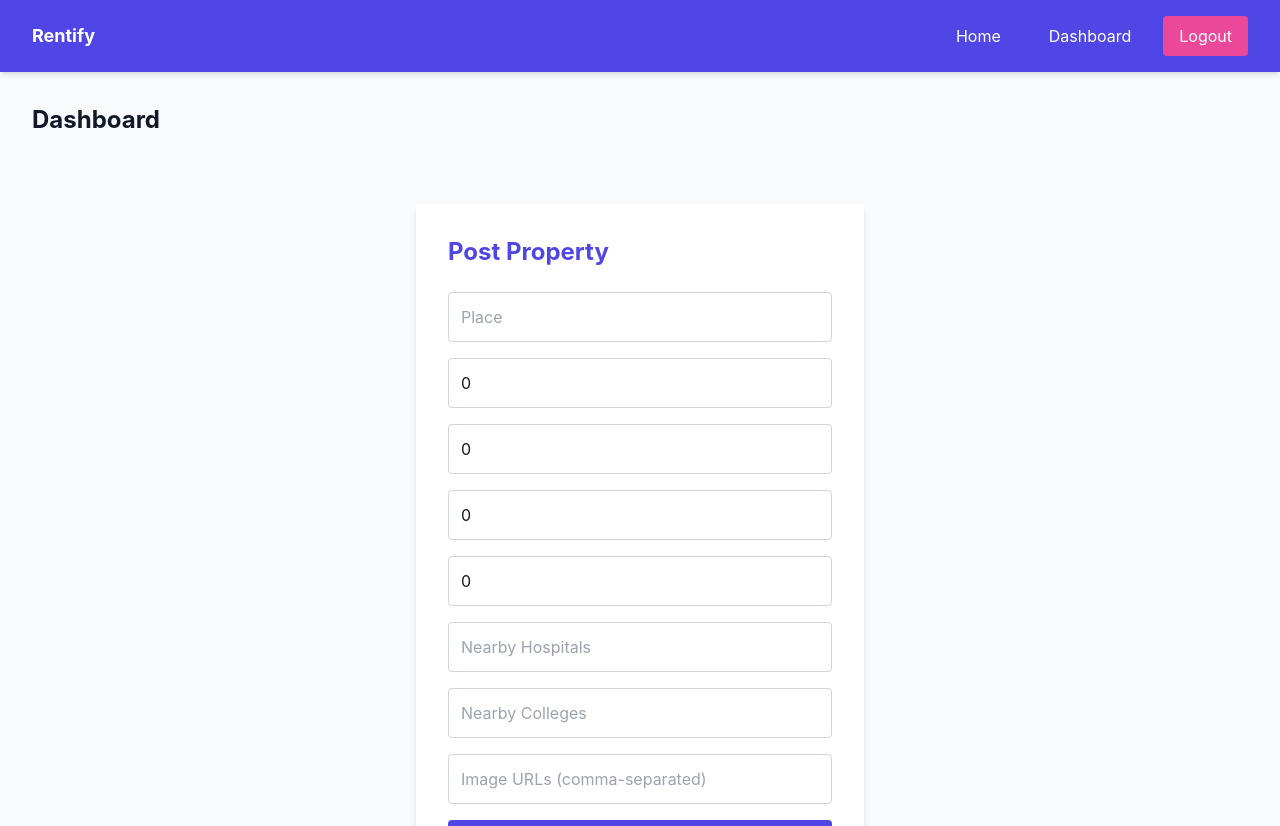
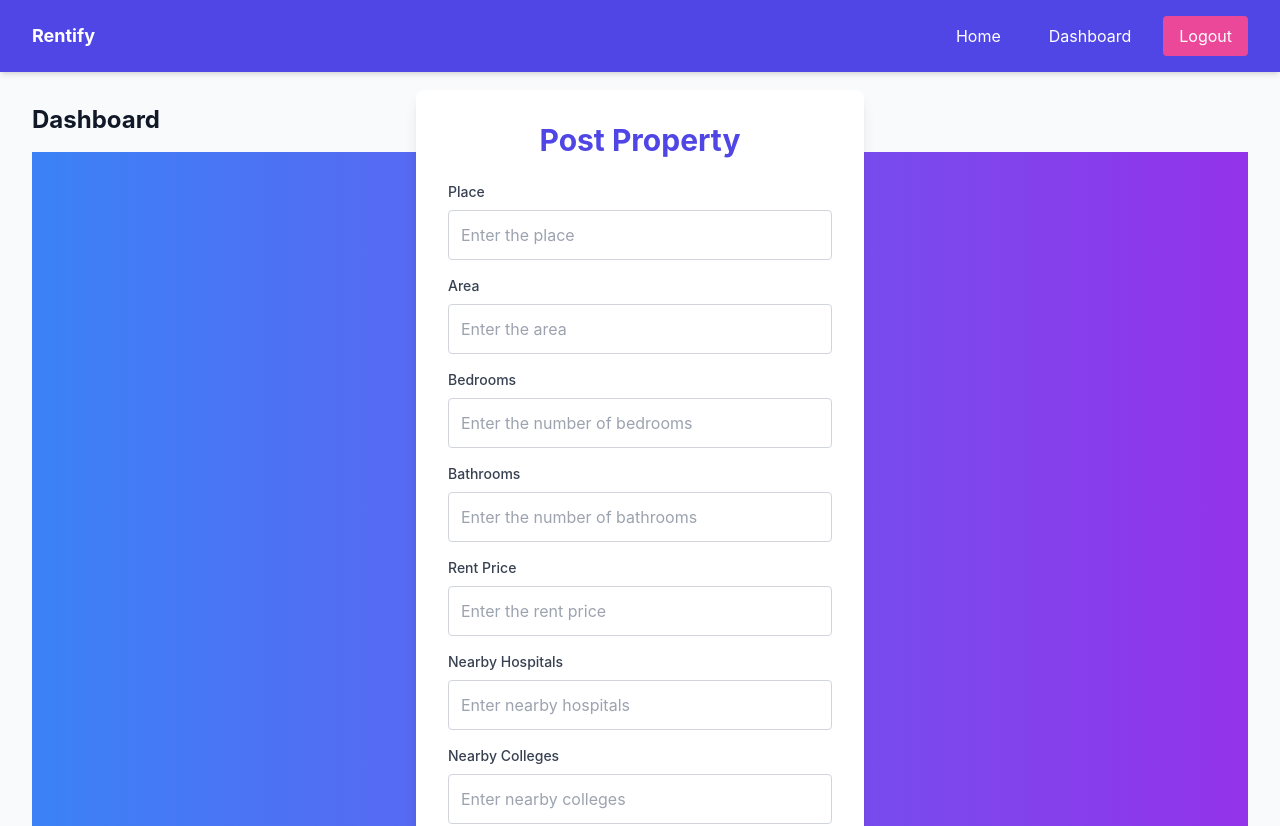
Before and after one commit to RAVINTEJA/rentify-front, a React (Vite) app: page /dashboard in a window 1280 px wide. Shown: the top 826 px of the page. Built offline with nearby package versions, Linux system fonts and the light colour scheme; no server answers; sample sign-in values are in the browser's storage; the HTML template or start-up script is replaced by a standard one.

Commit message:
feat: Improve user experience by adding registration link to Login and Register components

```diff
--- a/src/components/Property/AddProperty.jsx
+++ b/src/components/Property/AddProperty.jsx
@@ -3,13 +3,11 @@ import api from '../../services/api';
 
 const PostProperty = () => {
   const [formData, setFormData] = useState({
-    // title: '',
-    // description: '',
     place: '',
-    area: 0,
-    bedrooms: 0,
-    bathrooms: 0,
-    rentPrice: 0,
+    area: '',
+    bedrooms: '',
+    bathrooms: '',
+    rentPrice: '',
     nearbyHospitals: '',
     nearbyColleges: '',
     images: [],
@@ -21,9 +19,9 @@ const PostProperty = () => {
     let value = e.target.value;
 
     if (e.target.name === 'images') {
-      value = e.target.value.split(',');
+      value = e.target.value.split(',').map(img => img.trim());
     } else if (['area', 'bedrooms', 'bathrooms', 'rentPrice'].includes(e.target.name)) {
-      value = parseFloat(e.target.value);
+      value = parseFloat(e.target.value) || '';
     }
 
     setFormData({ ...formData, [e.target.name]: value });
@@ -32,7 +30,7 @@ const PostProperty = () => {
   const onSubmit = async (e) => {
     e.preventDefault();
     try {
-      console.log(formData)
+      console.log(formData);
       await api.post('/properties', formData);
       // Redirect or clear form after successful submission
     } catch (error) {
@@ -41,99 +39,115 @@ const PostProperty = () => {
   };
 
   return (
-    <div className="flex items-center justify-center h-screen bg-background">
-      <form className="w-full max-w-md p-8 bg-white rounded shadow-md" onSubmit={onSubmit}>
-        <h2 className="mb-6 text-2xl font-bold text-primary">Post Property</h2>
-        {/* <input
-          type="text"
-          name="title"
-          value={title}
-          onChange={onChange}
-          placeholder="Title"
-          className="block w-full p-3 mb-4 border border-gray-300 rounded"
-          required
-        />
-        <textarea
-          name="description"
-          value={description}
-          onChange={onChange}
-          placeholder="Description"
-          className="block w-full p-3 mb-4 border border-gray-300 rounded"
-          required
-        ></textarea> */}
+    <div className="flex items-center justify-center h-screen bg-gradient-to-r from-blue-500 to-purple-600">
+      <form className="w-full max-w-md p-8 bg-white rounded-lg shadow-lg" onSubmit={onSubmit}>
+        <h2 className="mb-6 text-3xl font-bold text-center text-primary">Post Property</h2>
+
+        <div className="mb-4">
+          <label className="block mb-2 text-sm font-medium text-gray-700">Place</label>
           <input
             type="text"
             name="place"
             value={place}
             onChange={onChange}
-          placeholder="Place"
-          className="block w-full p-3 mb-4 border border-gray-300 rounded"
+            placeholder="Enter the place"
+            className="block w-full p-3 transition duration-300 border border-gray-300 rounded focus:outline-none focus:ring-2 focus:ring-blue-500 focus:border-transparent"
             required
           />
+        </div>
+
+        <div className="mb-4">
+          <label className="block mb-2 text-sm font-medium text-gray-700">Area</label>
           <input
             type="number"
             name="area"
             value={area}
             onChange={onChange}
-          placeholder="Area"
-          className="block w-full p-3 mb-4 border border-gray-300 rounded"
+            placeholder="Enter the area"
+            className="block w-full p-3 transition duration-300 border border-gray-300 rounded focus:outline-none focus:ring-2 focus:ring-blue-500 focus:border-transparent"
             required
           />
+        </div>
+
+        <div className="mb-4">
+          <label className="block mb-2 text-sm font-medium text-gray-700">Bedrooms</label>
           <input
             type="number"
             name="bedrooms"
             value={bedrooms}
             onChange={onChange}
-          placeholder="Bedrooms"
-          className="block w-full p-3 mb-4 border border-gray-300 rounded"
+            placeholder="Enter the number of bedrooms"
+            className="block w-full p-3 transition duration-300 border border-gray-300 rounded focus:outline-none focus:ring-2 focus:ring-blue-500 focus:border-transparent"
             required
           />
+        </div>
+
+        <div className="mb-4">
+          <label className="block mb-2 text-sm font-medium text-gray-700">Bathrooms</label>
           <input
             type="number"
             name="bathrooms"
             value={bathrooms}
             onChange={onChange}
-          placeholder="Bathrooms"
-          className="block w-full p-3 mb-4 border border-gray-300 rounded"
+            placeholder="Enter the number of bathrooms"
+            className="block w-full p-3 transition duration-300 border border-gray-300 rounded focus:outline-none focus:ring-2 focus:ring-blue-500 focus:border-transparent"
             required
           />
+        </div>
+
+        <div className="mb-4">
+          <label className="block mb-2 text-sm font-medium text-gray-700">Rent Price</label>
           <input
             type="number"
             name="rentPrice"
             value={rentPrice}
             onChange={onChange}
-          placeholder="Rent Price"
-          className="block w-full p-3 mb-4 border border-gray-300 rounded"
+            placeholder="Enter the rent price"
+            className="block w-full p-3 transition duration-300 border border-gray-300 rounded focus:outline-none focus:ring-2 focus:ring-blue-500 focus:border-transparent"
             required
           />
+        </div>
+
+        <div className="mb-4">
+          <label className="block mb-2 text-sm font-medium text-gray-700">Nearby Hospitals</label>
           <input
             type="text"
             name="nearbyHospitals"
             value={nearbyHospitals}
             onChange={onChange}
-          placeholder="Nearby Hospitals"
-          className="block w-full p-3 mb-4 border border-gray-300 rounded"
+            placeholder="Enter nearby hospitals"
+            className="block w-full p-3 transition duration-300 border border-gray-300 rounded focus:outline-none focus:ring-2 focus:ring-blue-500 focus:border-transparent"
             required
           />
+        </div>
+
+        <div className="mb-4">
+          <label className="block mb-2 text-sm font-medium text-gray-700">Nearby Colleges</label>
           <input
             type="text"
             name="nearbyColleges"
             value={nearbyColleges}
             onChange={onChange}
-          placeholder="Nearby Colleges"
-          className="block w-full p-3 mb-4 border border-gray-300 rounded"
+            placeholder="Enter nearby colleges"
+            className="block w-full p-3 transition duration-300 border border-gray-300 rounded focus:outline-none focus:ring-2 focus:ring-blue-500 focus:border-transparent"
             required
           />
+        </div>
+
+        <div className="mb-4">
+          <label className="block mb-2 text-sm font-medium text-gray-700">Image URLs (comma-separated)</label>
           <input
             type="text"
             name="images"
-          value={images}
+            value={images.join(', ')}
             onChange={onChange}
-          placeholder="Image URLs (comma-separated)"
-          className="block w-full p-3 mb-4 border border-gray-300 rounded"
+            placeholder="Enter image URLs"
+            className="block w-full p-3 transition duration-300 border border-gray-300 rounded focus:outline-none focus:ring-2 focus:ring-blue-500 focus:border-transparent"
             required
           />
-        <button type="submit" className="w-full p-3 text-white rounded bg-primary">Post Property</button>
+        </div>
+
+        <button type="submit" className="w-full p-3 text-white transition duration-300 bg-blue-500 rounded hover:bg-blue-600 focus:outline-none focus:ring-2 focus:ring-blue-500 focus:ring-offset-2">Post Property</button>
       </form>
     </div>
   );
```
Lines whose indentation alone changed are shown as unchanged.
